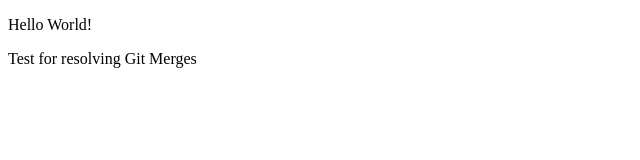
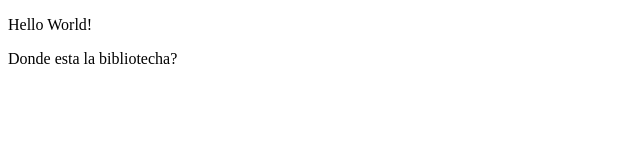
Before and after one commit to Crythe-Sec/project1-web-systems, a plain HTML site: page index.html in a window 1280 px wide. Shown: the full height of the page, 0-640 px from the left. Drawn offline with Linux system fonts and the light colour scheme.

Commit message:
Changed line 3

```diff
--- a/index.html
+++ b/index.html
@@ -1,3 +1,3 @@
 <!DOCTYPE html>
 <p>Hello World!</p>
-<p>Test for resolving Git Merges</p>
+<p>Donde esta la bibliotecha?</p>
```
